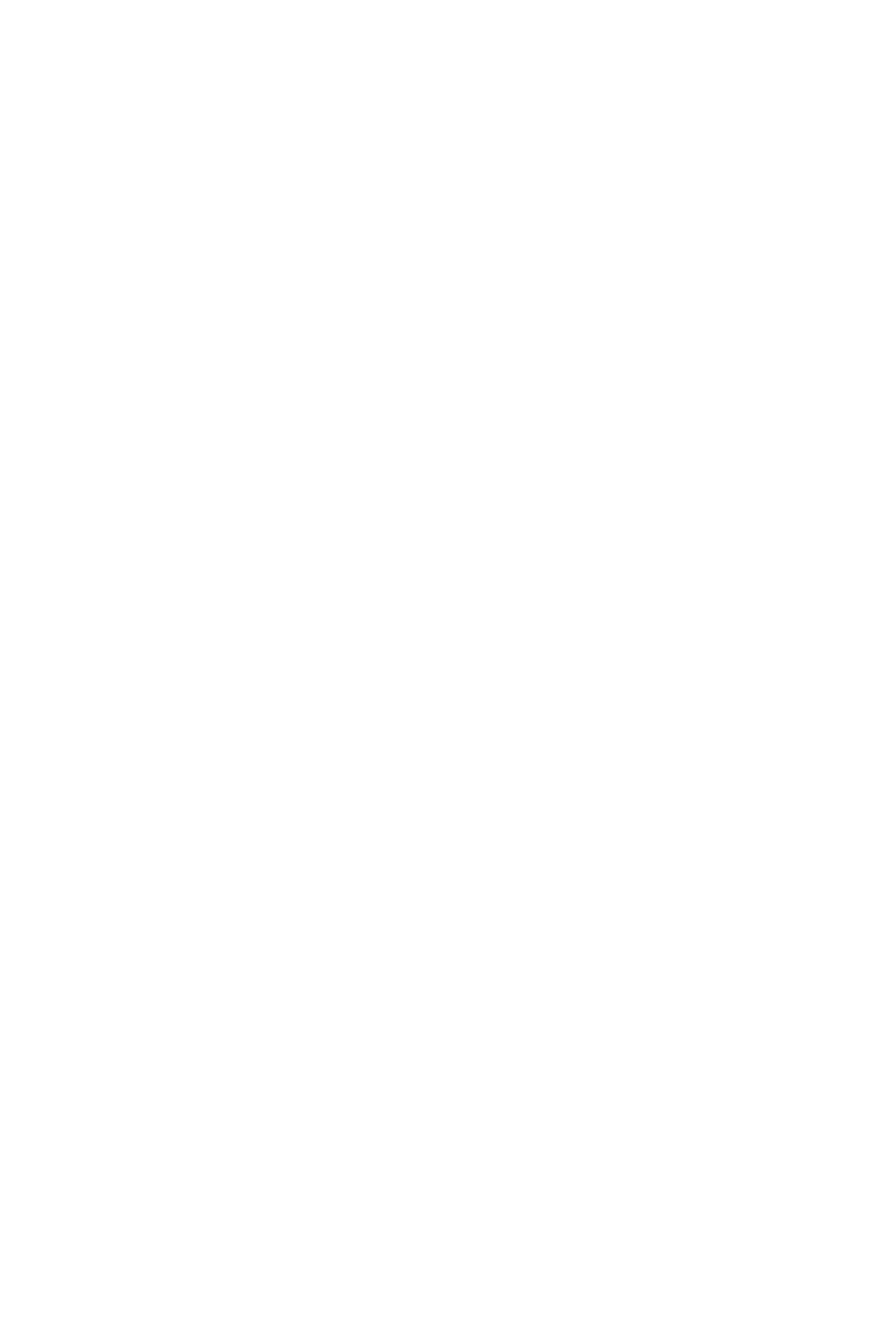
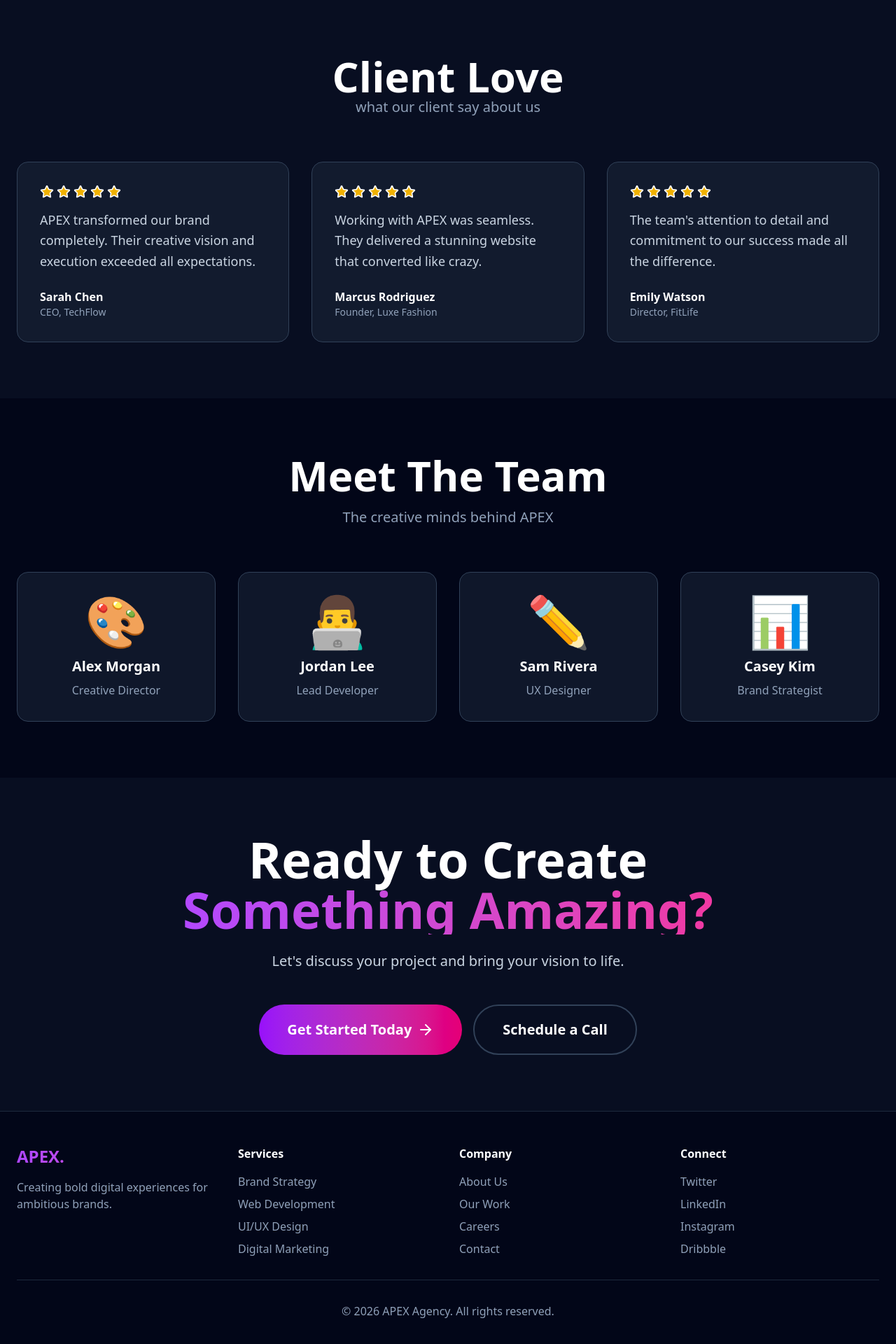
Before and after one commit to kyler004/apex-portfolio, a React (Vite) app: page / in a window 1280 px wide. Shown: the part 3120-5040 px from the top of the page at 70% size. Before the commit the page ends 3119 px from the top, so only its background shows below. Built offline with nearby package versions, Linux system fonts and the light colour scheme.

Commit message:
Added contact, testimonial, team and footer sections

```diff
--- a/src/App.tsx
+++ b/src/App.tsx
@@ -5,6 +5,10 @@ import Services from "./components/Services";
 import FeaturedWork from "./components/FeaturedWork";
 import Process from "./components/Process";
 import Stats from "./components/Stats";
+import Testimonials from "./components/Testimonials";
+import Team from "./components/Team";
+import Contact from "./components/Contact";
+import Footer from "./components/Footer";
 
 const App: React.FC = () => {
   const [mobileMenuOpen, setMobileMenuOpen] = useState(false);
@@ -14,11 +18,15 @@ const App: React.FC = () => {
         mobileMenuOpen={mobileMenuOpen}
         setMobileMenuOpen={setMobileMenuOpen}
       />
-      < Hero />
-      <Services/>
-      <FeaturedWork/>
-      <Process/>
+      <Hero />
+      <Services />
+      <FeaturedWork />
+      <Process />
       <Stats />
+      <Testimonials />
+      <Team />
+      <Contact />
+      <Footer />
     </div>
   );
 };
--- a/src/components/Contact.tsx
+++ b/src/components/Contact.tsx
@@ -0,0 +1,31 @@
+import React from "react";
+import { ArrowRight } from "lucide-react";
+
+const Contact: React.FC = () => {
+  return (
+    <section id="contact" className="py-20 px-6 bg-slate-900/50">
+      <div className="max-w-4xl mx-auto text-center">
+        <h2 className="text-5xl md:text-7xl font-black mb-6">
+          Ready to Create
+          <span className="block bg-linear-to-r from-purple-500 to-pink-500 bg-clip-text text-transparent">
+            Something Amazing?
+          </span>
+        </h2>
+        <p className="text-xl text-slate-300 mb-12">
+          Let's discuss your project and bring your vision to life.
+        </p>
+        <div className="flex flex-col sm:flex-row gap-4 justify-center">
+          <button className="group px-10 py-5 bg-linear-to-r from-purple-600 to-pink-600 rounded-full font-bold text-xl hover:shadow-2xl hover:shadow-purple-500/50 transition-all flex items-center justify-center gap-2">
+            Get Started Today
+            <ArrowRight className="group-hover:translate-x-1 transition-transform" />
+          </button>
+          <button className="px-10 py-5 border-2 border-slate-700 rounded-full font-bold text-xl hover:border-purple-500 transition-all">
+            Schedule a Call
+          </button>
+        </div>
+      </div>
+    </section>
+  );
+};
+
+export default Contact;
--- a/src/components/Footer.tsx
+++ b/src/components/Footer.tsx
@@ -0,0 +1,50 @@
+const Footer: React.FC = () => {
+  return (
+    <footer className="py-12 px-6 border-t border-slate-800">
+      <div className="max-w-7xl mx-auto">
+        <div className="grid md:grid-cols-4 gap-8 mb-8">
+          <div>
+            <div className="text-2xl font-bold bg-linear-to-r from-purple-500 to-pink-500 bg-clip-text text-transparent mb-4">
+              APEX.
+            </div>
+            <p className="text-slate-400">
+              Creating bold digital experiences for ambitious brands.
+            </p>
+          </div>
+          <div>
+            <h4 className="font-bold mb-4">Services</h4>
+            <ul className="space-y-2 text-slate-400">
+              <li>Brand Strategy</li>
+              <li>Web Development</li>
+              <li>UI/UX Design</li>
+              <li>Digital Marketing</li>
+            </ul>
+          </div>
+          <div>
+            <h4 className="font-bold mb-4">Company</h4>
+            <ul className="space-y-2 text-slate-400">
+              <li>About Us</li>
+              <li>Our Work</li>
+              <li>Careers</li>
+              <li>Contact</li>
+            </ul>
+          </div>
+          <div>
+            <h4 className="font-bold mb-4">Connect</h4>
+            <ul className="space-y-2 text-slate-400">
+              <li>Twitter</li>
+              <li>LinkedIn</li>
+              <li>Instagram</li>
+              <li>Dribbble</li>
+            </ul>
+          </div>
+        </div>
+        <div className="pt-8 border-t border-slate-800 text-center text-slate-400">
+          <p>© 2026 APEX Agency. All rights reserved.</p>
+        </div>
+      </div>
+    </footer>
+  );
+};
+
+export default Footer;
--- a/src/components/Team.tsx
+++ b/src/components/Team.tsx
@@ -0,0 +1,36 @@
+import React from "react";
+import { team } from "../data";
+
+const Team: React.FC = () => {
+  return (
+    <section id="team" className="py-20 px-6">
+      <div className="max-w-7xl mx-auto">
+        <div className="text-center mb-16">
+          <h2 className="text-5xl md:text-6xl font-black mb-4">
+            Meet The Team
+          </h2>
+          <p className="text-xl text-slate-400">
+            The creative minds behind APEX
+          </p>
+        </div>
+
+        <div className="grid md:grid-cols-4 gap-8">
+          {team.map((member, index) => (
+            <div
+              key={index}
+              className="group text-center p-8 bg-slate-800/50 border border-slate-700 rounded-2xl hover:border-purple-500 transition-all"
+            >
+              <div className="text-7xl mb-4 group-hover:scale-110 transition-transform">
+                {member.emoji}
+              </div>
+              <h3 className="text-xl font-bold mb-2">{member.name}</h3>
+              <p className="text-slate-400">{member.role}</p>
+            </div>
+          ))}
+        </div>
+      </div>
+    </section>
+  );
+};
+
+export default Team;
--- a/src/components/Testimonials.tsx
+++ b/src/components/Testimonials.tsx
@@ -1,9 +1,42 @@
-import React from 'react'
+import React from "react";
+import { testimonials } from "../data";
+import { Star } from "lucide-react";
 
-const Testimonials : React.FC = () => {
+const Testimonials: React.FC = () => {
   return (
-    <div>Testimonials</div>
-  )
-}
+    <section id="testimonials" className="py-20 px-6 bg-slate-900/50">
+      <div className="max-w-7xl mx-auto">
+        <div className="text-center mb-16">
+          <h2 className="text-5xl md:text-6xl font-black">Client Love</h2>
+          <p className="text-xl text-slate-400">what our client say about us</p>
+        </div>
+        <div className="grid md:grid-cols-3 gap-8">
+          {testimonials.map((testimonial, index) => (
+            <div
+              key={index}
+              className="p-8 bg-slate-800/50 border border-slate-700 rounded-2xl"
+            >
+              <div className="flex gap-1 mb-4">
+                {[...Array(testimonial.rating)].map((_, i) => (
+                  <Star
+                    key={i}
+                    className="w-5 h-5 fill-yellow-500 text-yellos-500"
+                  ></Star>
+                ))}
+              </div>
+              <p className="text-lg text-slate-300 mb-6 leading-relaxed">
+                {testimonial.quote}
+              </p>
+              <div className="">
+                <div className="font-bold">{testimonial.author}</div>
+                <div className="text-slate-400 text-sm">{testimonial.role}</div>
+              </div>
+            </div>
+          ))}
+        </div>
+      </div>
+    </section>
+  );
+};
 
-export default Testimonials
+export default Testimonials;
```
